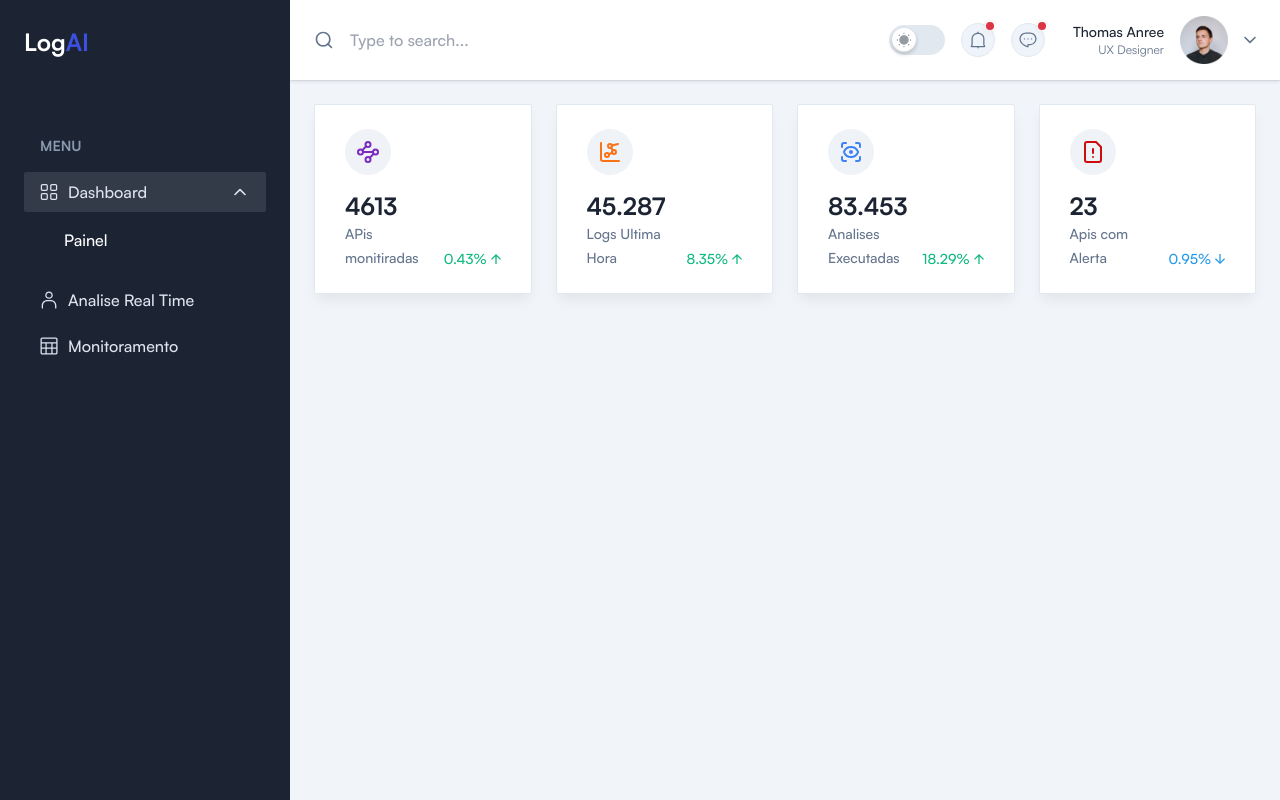
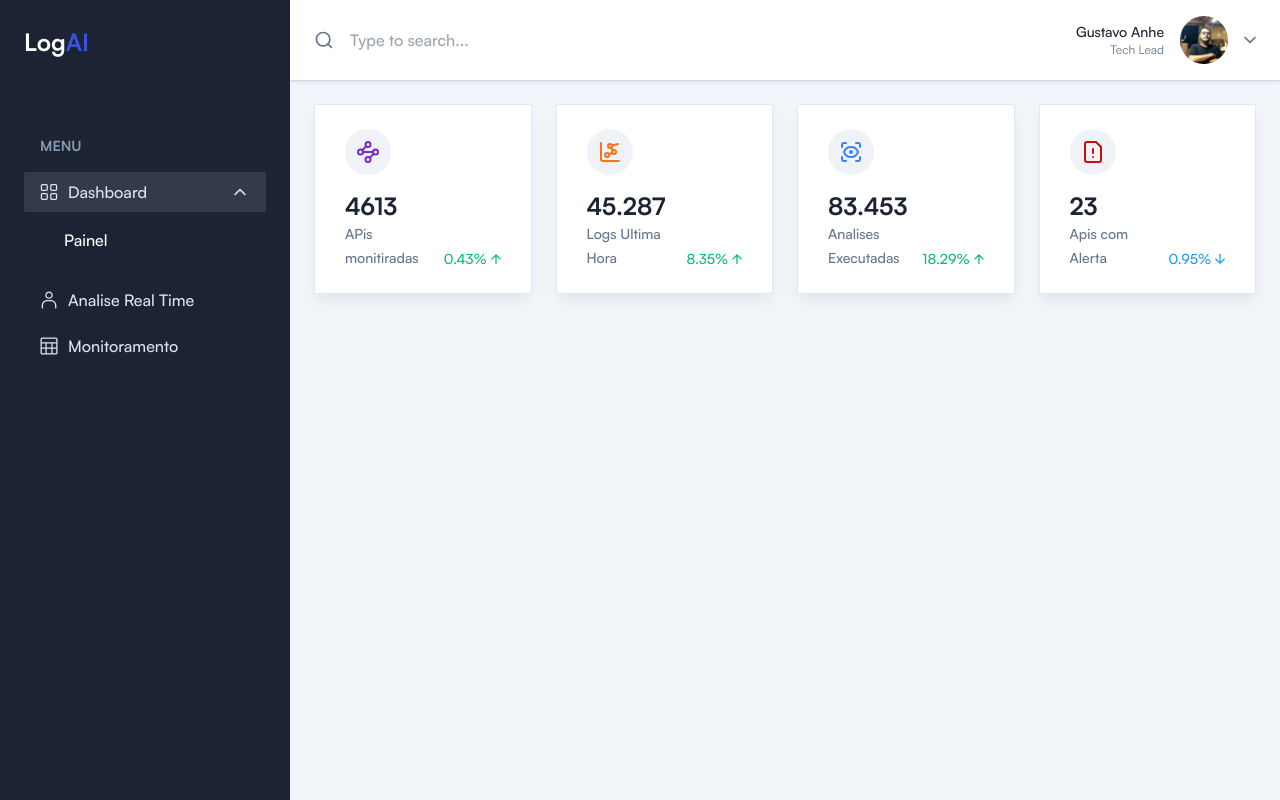
Before and after one commit to emersonjds/logAI, a Next.js app: page / in a window 1280 px wide. Built offline with nearby package versions, Linux system fonts and the light colour scheme.

Commit message:
adjust on image and names

```diff
--- a/next.config.mjs
+++ b/next.config.mjs
@@ -1,6 +1,7 @@
 /** @type {import('next').NextConfig} */
 const nextConfig = {
   output: 'export',
+  images: { unoptimized: true }
 };
 
 export default nextConfig;
--- a/src/components/Header/DropdownUser.tsx
+++ b/src/components/Header/DropdownUser.tsx
@@ -15,19 +15,20 @@ const DropdownUser = () => {
       >
         <span className="hidden text-right lg:block">
           <span className="block text-sm font-medium text-black dark:text-white">
-            Thomas Anree
+            Gustavo Anhe
           </span>
-          <span className="block text-xs">UX Designer</span>
+          <span className="block text-xs">Tech Lead</span>
         </span>
 
         <span className="h-12 w-12 rounded-full">
           <Image
             width={112}
             height={112}
-            src={"/images/user/user-01.png"}
+            src={"/images/user/Gustavo.jpeg"}
             style={{
               width: "auto",
               height: "auto",
+              borderRadius: "50%",
             }}
             alt="User"
           />
@@ -55,8 +56,8 @@ const DropdownUser = () => {
         <div
           className={`absolute right-0 mt-4 flex w-62.5 flex-col rounded-sm border border-stroke bg-white shadow-default dark:border-strokedark dark:bg-boxdark`}
         >
-          <ul className="flex flex-col gap-5 border-b border-stroke px-6 py-7.5 dark:border-strokedark">
-            <li>
+          {/* <ul className="flex flex-col gap-5 border-b border-stroke px-6 py-7.5 dark:border-strokedark"> */}
+          {/* <li>
               <Link
                 href="/profile"
                 className="flex items-center gap-3.5 text-sm font-medium duration-300 ease-in-out hover:text-primary lg:text-base"
@@ -80,8 +81,8 @@ const DropdownUser = () => {
                 </svg>
                 My Profile
               </Link>
-            </li>
-            <li>
+            </li> */}
+          {/* <li>
               <Link
                 href="#"
                 className="flex items-center gap-3.5 text-sm font-medium duration-300 ease-in-out hover:text-primary lg:text-base"
@@ -101,8 +102,8 @@ const DropdownUser = () => {
                 </svg>
                 My Contacts
               </Link>
-            </li>
-            <li>
+            </li> */}
+          {/* <li>
               <Link
                 href="/settings"
                 className="flex items-center gap-3.5 text-sm font-medium duration-300 ease-in-out hover:text-primary lg:text-base"
@@ -126,8 +127,8 @@ const DropdownUser = () => {
                 </svg>
                 Account Settings
               </Link>
-            </li>
-          </ul>
+            </li> */}
+          {/* </ul> */}
           <button className="flex items-center gap-3.5 px-6 py-4 text-sm font-medium duration-300 ease-in-out hover:text-primary lg:text-base">
             <svg
               className="fill-current"
@@ -146,7 +147,7 @@ const DropdownUser = () => {
                 fill=""
               />
             </svg>
-            Log Out
+            Sair
           </button>
         </div>
       )}
--- a/src/components/Header/index.tsx
+++ b/src/components/Header/index.tsx
@@ -105,15 +105,15 @@ const Header = (props: {
         <div className="flex items-center gap-3 2xsm:gap-7">
           <ul className="flex items-center gap-2 2xsm:gap-4">
             {/* <!-- Dark Mode Toggler --> */}
-            <DarkModeSwitcher />
+            {/* <DarkModeSwitcher /> */}
             {/* <!-- Dark Mode Toggler --> */}
 
             {/* <!-- Notification Menu Area --> */}
-            <DropdownNotification />
+            {/* <DropdownNotification /> */}
             {/* <!-- Notification Menu Area --> */}
 
             {/* <!-- Chat Notification Area --> */}
-            <DropdownMessage />
+            {/* <DropdownMessage /> */}
             {/* <!-- Chat Notification Area --> */}
           </ul>
 
```
Also changed, not shown: public/images/user/Gustavo.jpeg (added).
